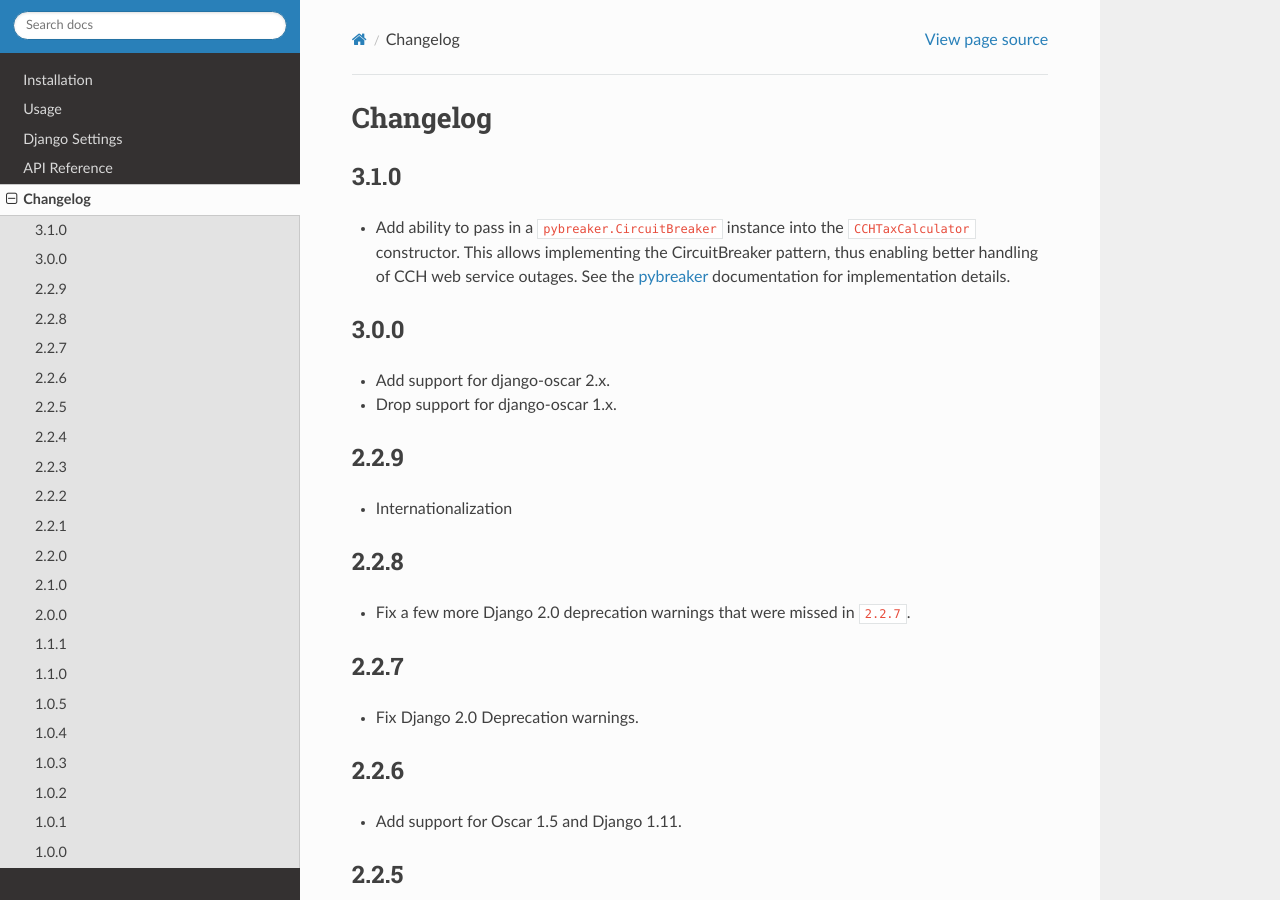
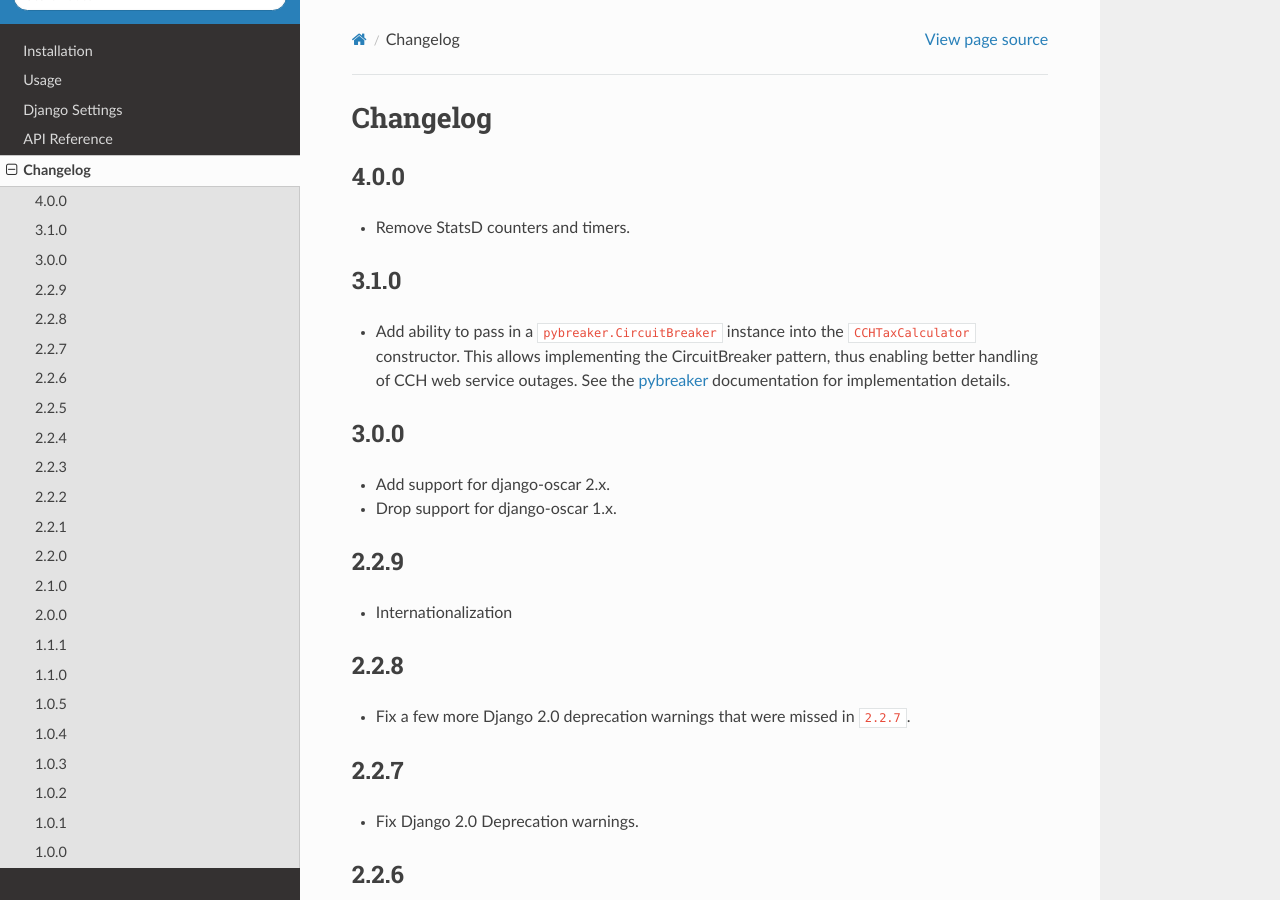
Before and after one commit to thelabnyc/django-oscar-cch, a Sphinx documentation site: the page built from docs/changes.rst, in a window 1280 px wide and 900 px high. Built offline with Sphinx 7.4.7 and the Read the Docs theme 2.0.0, drawn with Linux system fonts in a browser that asks for light colours; the version number could not be read and is left out.

Commit message:
Update changelog

```diff
--- a/docs/changes.rst
+++ b/docs/changes.rst
@@ -2,6 +2,10 @@
 
 Changelog
 =========
+
+4.0.0
+------------------
+- Remove StatsD counters and timers.
 
 3.1.0
 ------------------
```
